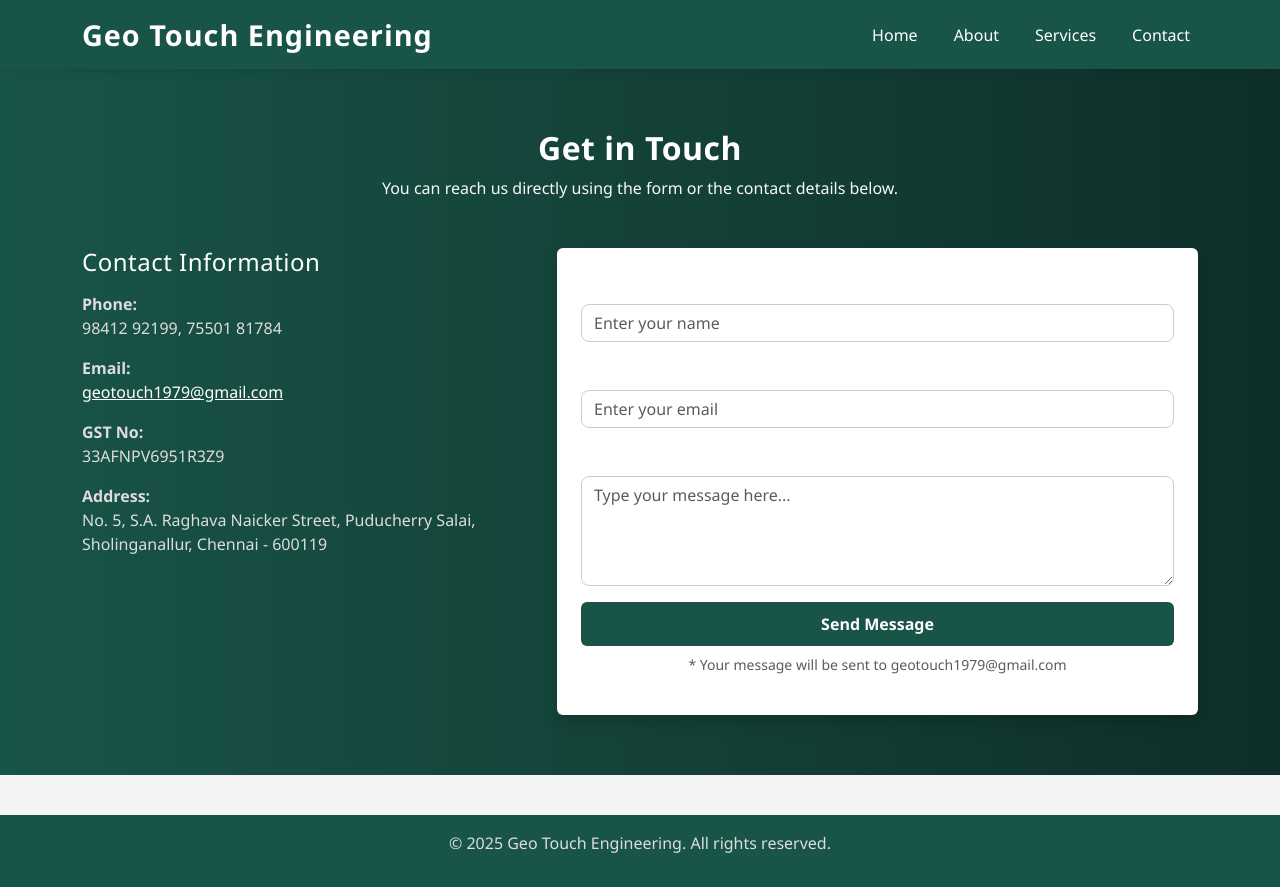
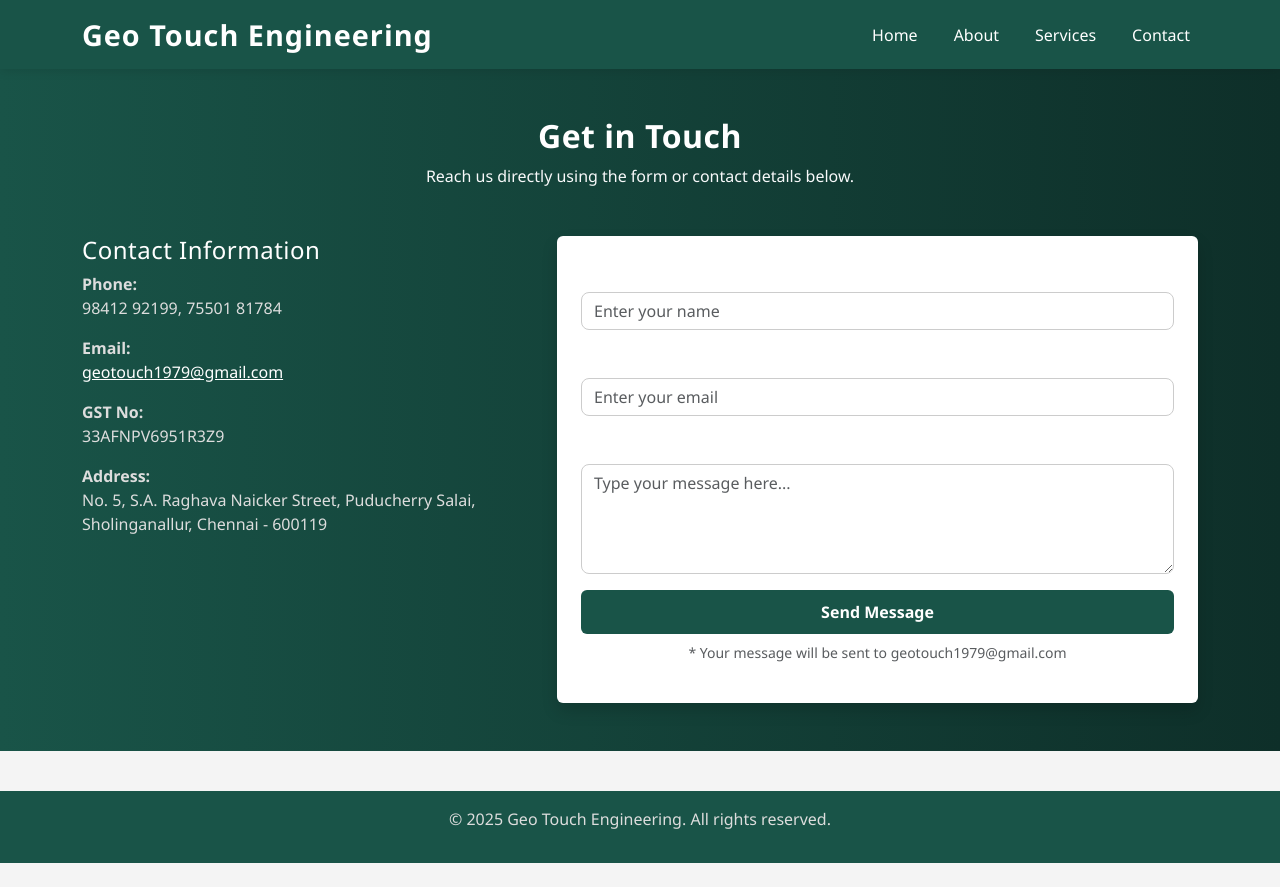
Before and after one commit to JaswanthVadivelan/Geo_Touch_Engineering, a plain HTML site: page contact.html in a window 1280 px wide. After the commit the page ends 863 px from the top, so only its background shows below. Drawn offline with nearby package versions, Linux system fonts and the light colour scheme.

Commit message:
second git commit

```diff
--- a/contact.html
+++ b/contact.html
@@ -3,13 +3,14 @@
 <head>
   <meta charset="UTF-8" />
   <title>Contact | Geo Touch</title>
+  <meta name="viewport" content="width=device-width, initial-scale=1" />
   <link href="https://cdn.jsdelivr.net/npm/bootstrap@5.3.0/dist/css/bootstrap.min.css" rel="stylesheet" />
   <link rel="stylesheet" href="styles.css" />
   <link href="https://cdnjs.cloudflare.com/ajax/libs/animate.css/4.1.1/animate.min.css" rel="stylesheet" />
 </head>
 <body>
 
-  <!-- Navbar (reuse your existing navbar) -->
+  <!-- Navbar -->
   <nav class="navbar navbar-expand-lg navbar-dark sticky-top">
     <div class="container">
       <a class="navbar-brand" href="#">Geo Touch Engineering</a>
@@ -30,28 +31,26 @@
   </nav>
 
   <!-- Contact Section -->
-  <section class="content-section">
+  <section class="content-section py-5">
     <div class="container">
       <div class="text-center mb-5 animate__animated animate__fadeInDown">
         <h2 class="text-white">Get in Touch</h2>
-        <p class="text-light">You can reach us directly using the form or the contact details below.</p>
+        <p class="text-light">Reach us directly using the form or contact details below.</p>
       </div>
 
-      <div class="row justify-content-center">
-        <!-- Contact Details -->
-        <div class="col-md-5 animate__animated animate__fadeInLeft mb-4">
-          <div class="text-white">
-            <h4 class="mb-3">Contact Information</h4>
-            <p><strong>Phone:</strong> <br> 98412 92199, 75501 81784</p>
-            <p><strong>Email:</strong> <br> <a href="mailto:geotouch1979@gmail.com" class="text-white">geotouch1979@gmail.com</a></p>
-            <p><strong>GST No:</strong> <br> 33AFNPV6951R3Z9</p>
-            <p><strong>Address:</strong> <br> No. 5, S.A. Raghava Naicker Street, Puducherry Salai, <br> Sholinganallur, Chennai - 600119</p>
-          </div>
+      <div class="row g-4">
+        <!-- Contact Info -->
+        <div class="col-lg-5 col-md-6 text-white animate__animated animate__fadeInLeft">
+          <h4>Contact Information</h4>
+          <p><strong>Phone:</strong><br>98412 92199, 75501 81784</p>
+          <p><strong>Email:</strong><br><a href="mailto:geotouch1979@gmail.com" class="text-white">geotouch1979@gmail.com</a></p>
+          <p><strong>GST No:</strong><br>33AFNPV6951R3Z9</p>
+          <p><strong>Address:</strong><br>No. 5, S.A. Raghava Naicker Street, Puducherry Salai,<br>Sholinganallur, Chennai - 600119</p>
         </div>
 
         <!-- Contact Form -->
-        <div class="col-md-7 animate__animated animate__fadeInRight">
-          <form class="p-4 rounded shadow" style="background-color: #fff;" action="mailto:geotouch1979@gmail.com" method="POST" enctype="text/plain">
+        <div class="col-lg-7 col-md-6 animate__animated animate__fadeInRight">
+          <form class="p-4 rounded shadow bg-white" action="mailto:geotouch1979@gmail.com" method="POST" enctype="text/plain">
             <div class="mb-3">
               <label for="name" class="form-label fw-bold">Your Name</label>
               <input type="text" class="form-control" id="name" name="Name" placeholder="Enter your name" required />
@@ -74,7 +73,6 @@
     </div>
   </section>
 
-
   <!-- Footer -->
   <footer class="text-center py-3 text-light">
     <p>&copy; 2025 Geo Touch Engineering. All rights reserved.</p>
--- a/styles.css
+++ b/styles.css
@@ -516,3 +516,4 @@ form .form-control:focus {
 .section-light p {
   color: #000 !important;
 }
+/* contact */
```
